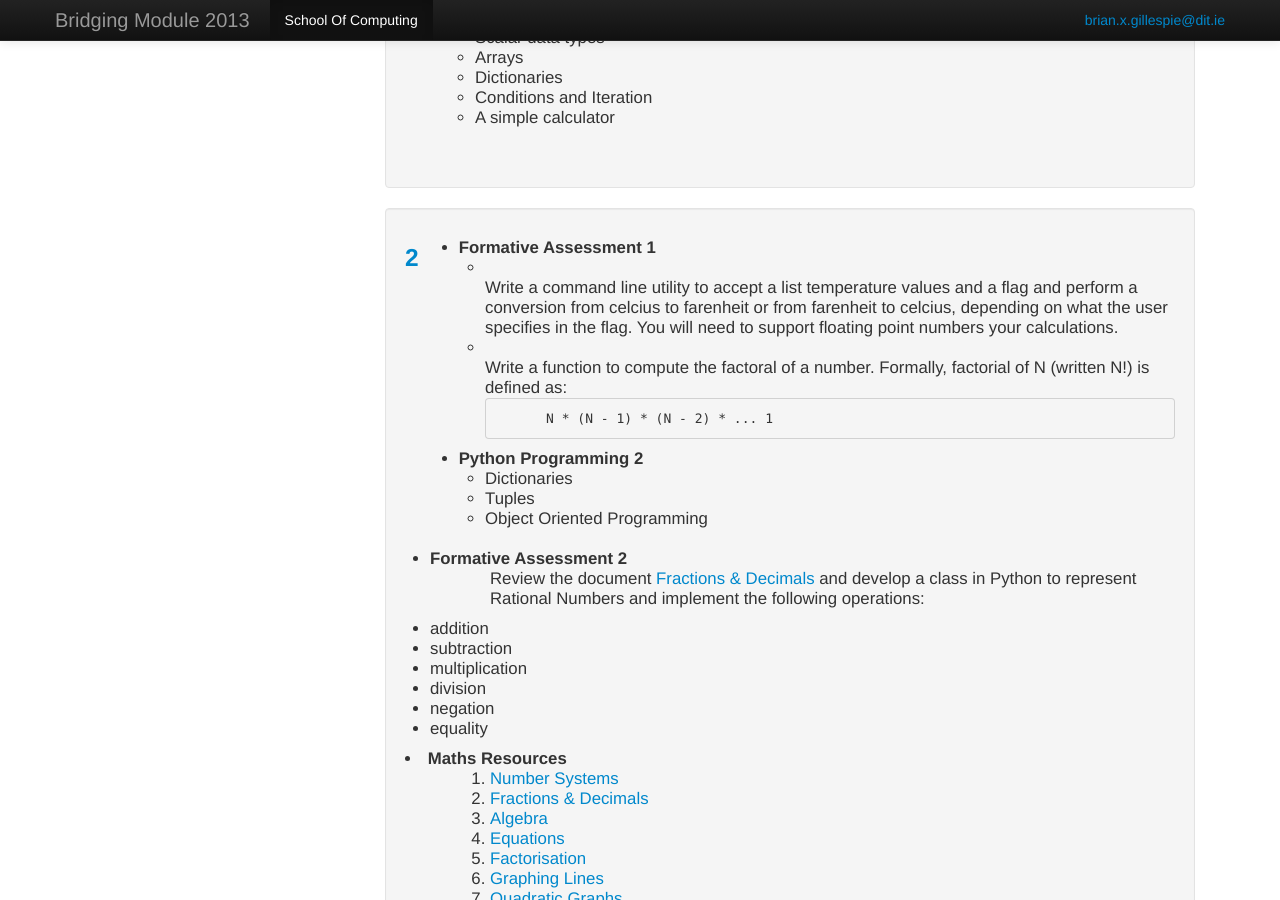
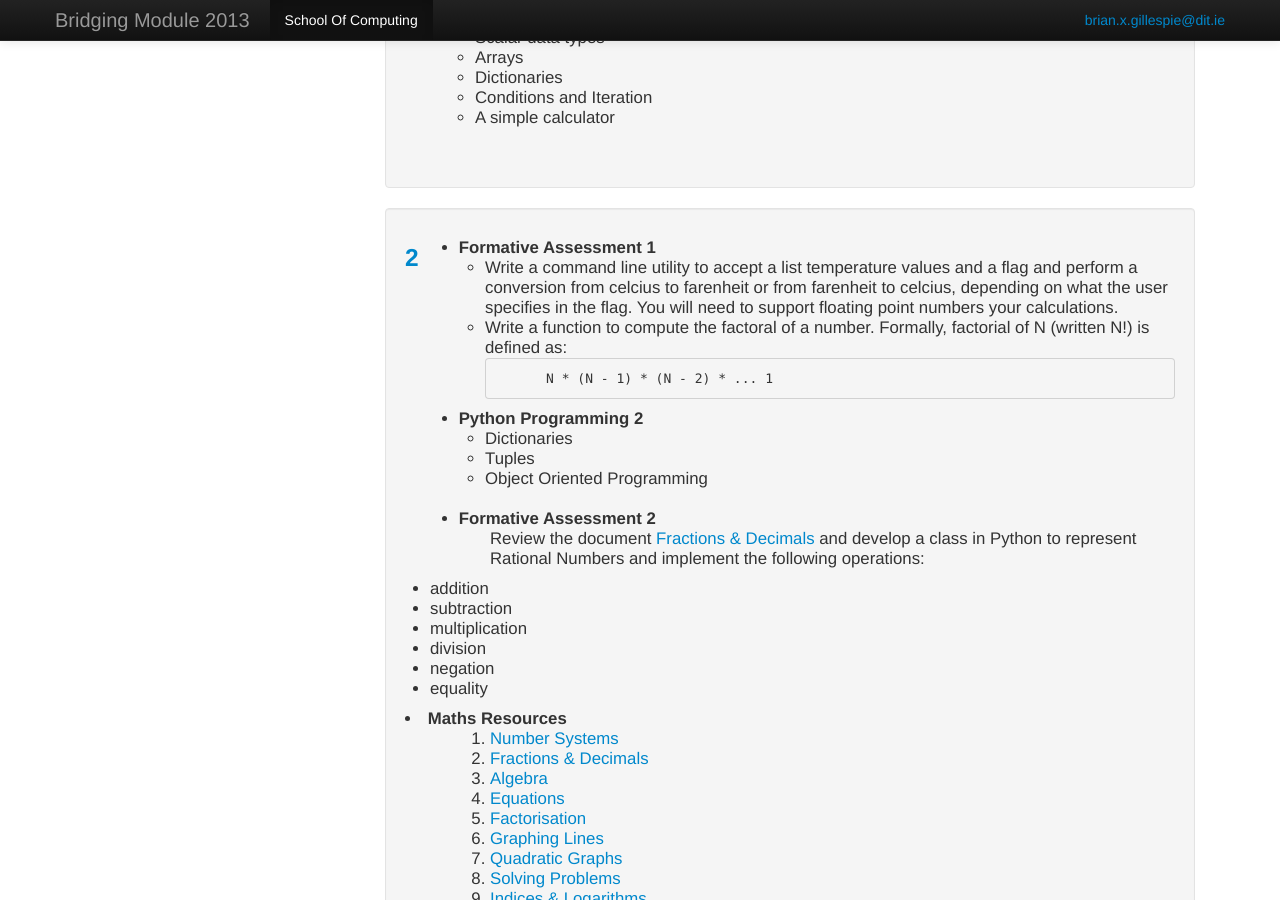
Before and after one commit to bjg/bridgingmodule2013, a Jekyll site: the page built from index.html, in a window 1280 px wide and 900 px high, scrolled down 955 px. Built offline with Jekyll 4.4.1, drawn with Linux system fonts in a browser that asks for light colours.

```diff
--- a/_includes/unit2.html
+++ b/_includes/unit2.html
@@ -3,12 +3,12 @@
         <strong>Formative Assessment 1</strong>
         <ul style="padding-left:30px">
             <li>
-                <br>Write a command line utility to accept a list temperature values and a flag and perform
+                Write a command line utility to accept a list temperature values and a flag and perform
                 a conversion from celcius to farenheit or from farenheit to celcius, depending on what the
                 user specifies in the flag. You will need to support floating point numbers your calculations.
             </li>
             <li>
-                <br>Write a function to compute the factoral of a number.
+                Write a function to compute the factoral of a number.
                 Formally, factorial of N (written N!) is defined as:
                 <pre style="padding-left:60px">N * (N - 1) * (N - 2) * ... 1</pre>
             </li>
```
